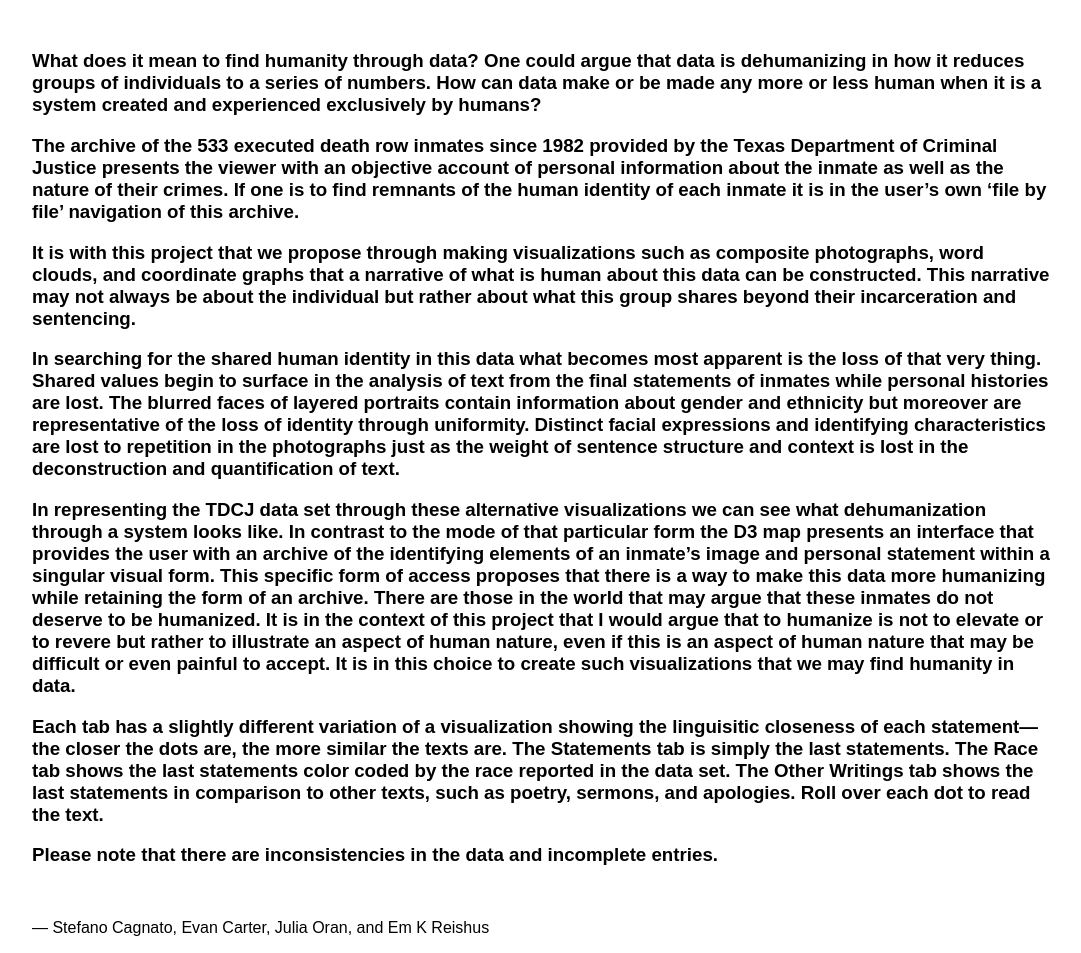
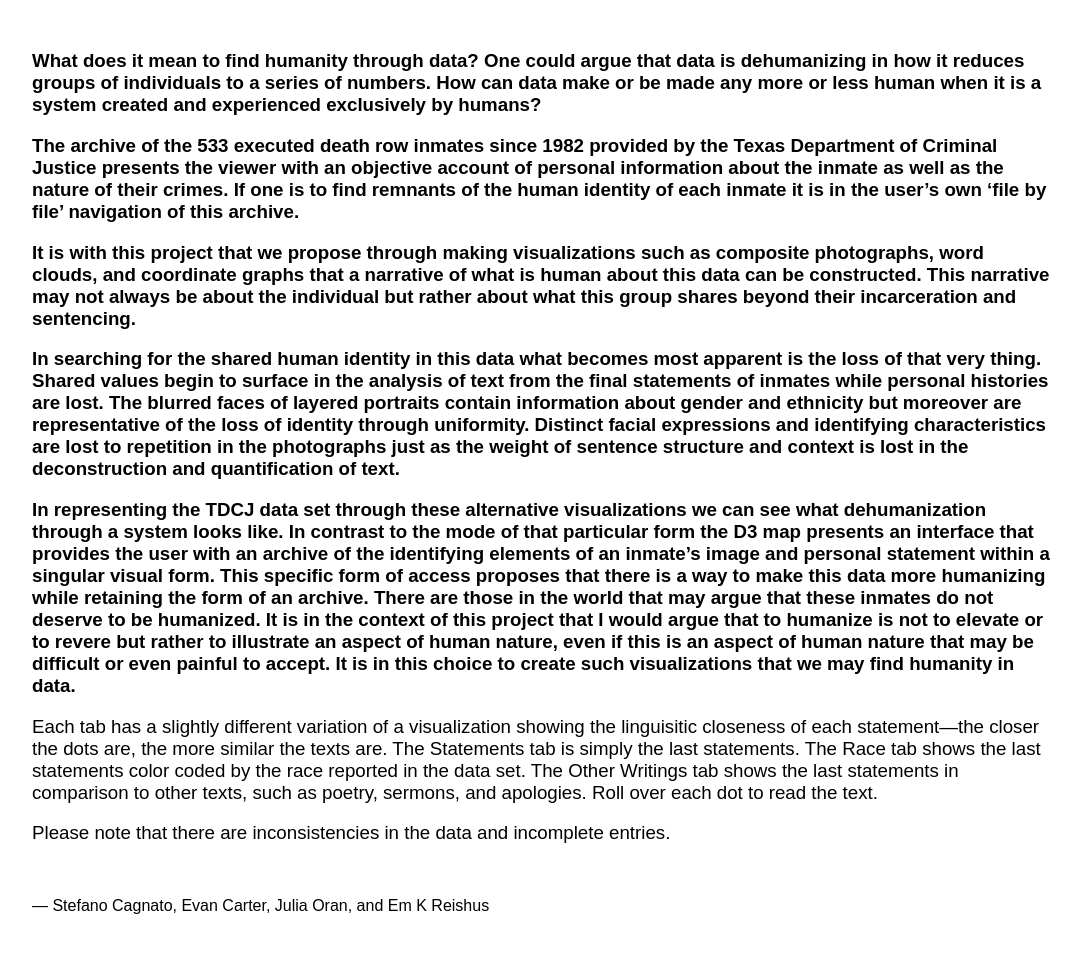
Before and after one commit to uchicagodatavis/Project2, a plain HTML site: page index.html in a window 1280 px wide. Shown: the part 89-1042 px from the top of the page, without its empty margins (98-1179 px from the left). After the commit the page ends 1020 px from the top, so only its background shows below. Drawn offline with Linux system fonts and the light colour scheme.

Commit message:
font weight

```diff
--- a/index.html
+++ b/index.html
@@ -142,9 +142,9 @@
 
         <h3>In representing the TDCJ data set through these alternative visualizations we can see what dehumanization through a system looks like. In contrast to the mode of that particular form the D3 map presents an interface that provides the user with an archive of the identifying elements of an inmate’s image and personal statement within a singular visual form. This specific form of access proposes that there is a way to make this data more humanizing while retaining the form of an archive. There are those in the world that may argue that these inmates do not deserve to be humanized. It is in the context of this project that I would argue that to humanize is not to elevate or to revere but rather to illustrate an aspect of human nature, even if this is an aspect of human nature that may be difficult or even painful to accept. It is in this choice to create such visualizations that we may find humanity in data.</h3>
 
-        <h3>Each tab has a slightly different variation of a visualization showing the linguisitic closeness of each statement&mdash;the closer the dots are, the more similar the texts are. The Statements tab is simply the last statements. The Race tab shows the last statements color coded by the race reported in the data set. The Other Writings tab shows the last statements in comparison to other texts, such as poetry, sermons, and apologies. Roll over each dot to read the text.</h3>
+        <h3 style="font-weight:500">Each tab has a slightly different variation of a visualization showing the linguisitic closeness of each statement&mdash;the closer the dots are, the more similar the texts are. The Statements tab is simply the last statements. The Race tab shows the last statements color coded by the race reported in the data set. The Other Writings tab shows the last statements in comparison to other texts, such as poetry, sermons, and apologies. Roll over each dot to read the text.</h3>
 
-        <h3> Please note that there are inconsistencies in the data and incomplete entries. </h3>
+        <h3 style="font-weight:500"> Please note that there are inconsistencies in the data and incomplete entries. </h3>
 
         <br>
 
```
Also changed, not shown: compare.html (+1 -1 lines).
